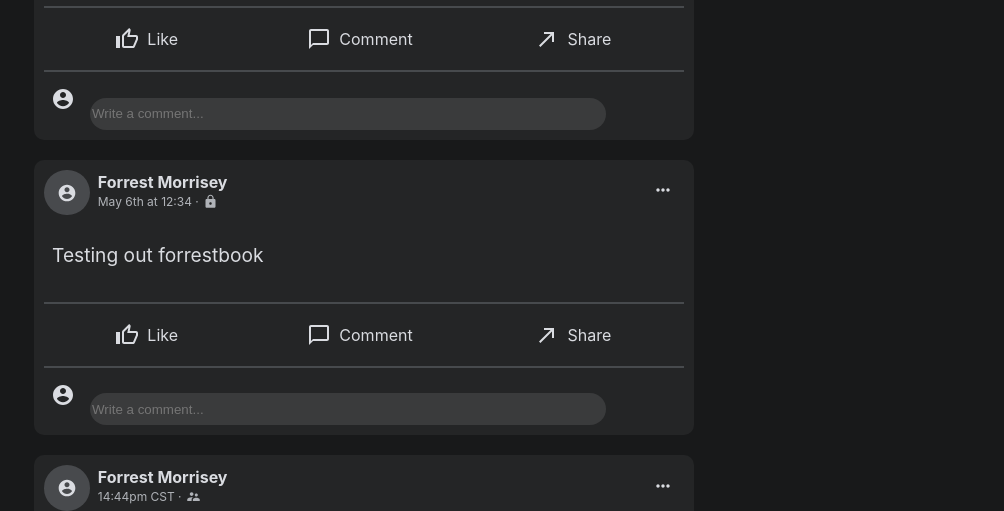
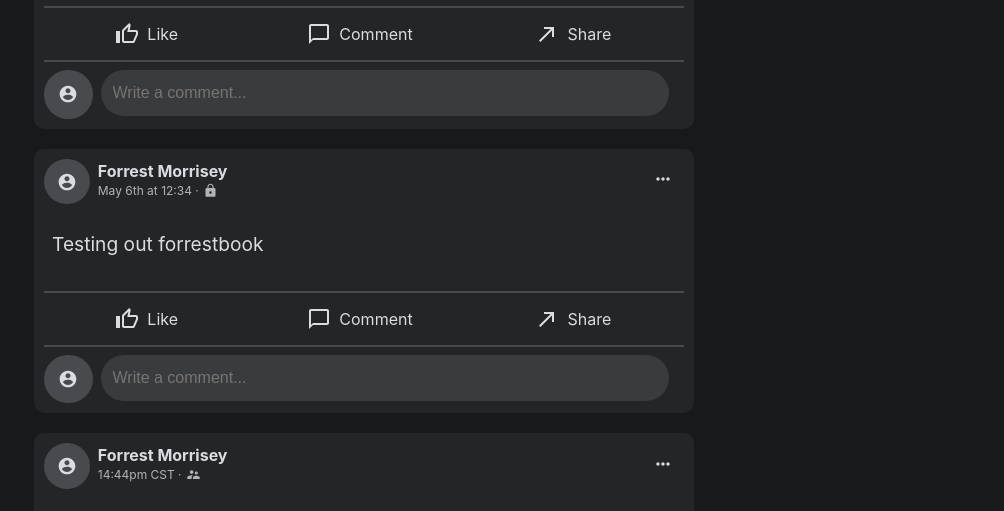
Before and after one commit to fmorrisey/FB_DropDown, a React (Create React App) app: page / in a window 1280 px wide. Shown: the part 202-713 px from the top of the page, without its empty margins (276-1280 px from the left). Built offline with nearby package versions, Linux system fonts and the light colour scheme.

Commit message:
Post style clean up and refinement

```diff
--- a/src/components/newsfeed/newsfeed.jsx
+++ b/src/components/newsfeed/newsfeed.jsx
@@ -90,12 +90,12 @@ export default function Newsfeed(props) {
           </span>
         </div>
         <hr />
-        <div>
-          <span>
-            <AccountCircleIcon className="icon-button" />
+        <div className="post-comment">
+          <span className="icon-account__small icon-left">
+            <AccountCircleIcon />
           </span>
           <input
-            className="post-comment"
+            className="post-comment__input"
             placeholder="Write a comment..."
           ></input>
         </div>
--- a/src/index.scss
+++ b/src/index.scss
@@ -169,6 +169,13 @@ hr {
       width: 20px;
       height: 20px;
     }
+
+    &__small {
+      @extend .icon-account;
+      $button-size: calc(#{$nav-size} * 0.7);
+      width: $button-size;
+      height: $button-size;
+    }
   }
 
   &-like {
@@ -301,20 +308,31 @@ hr {
     }
 
     &-comment {
-      margin-left: 0.5rem;
-      align-items: center;
-      justify-content: flex-start;
-      background-color: #3a3b3c;
-      color: $text-color;
-      border-radius: 25px;
-      border: 0px;
+      display: flex;
+      justify-content: flex-end;
 
-      width: 80%;
-      height: 30px;
+      &__input {
+        padding: 8px 12px;
+        margin-right: auto;
+
+        background-color: #3a3b3c;
+
+        font-size: 1rem;
+        color: $text-color;
+        border-radius: 25px;
+        border: 0px;
+
+        width: 85%;
+        height: 30px;
+        &:focus {
+          outline-color: transparent;
+          outline-style: none;
+        }
+      }
     }
 
     &-item {
-      height: 30px;
+      height: 20px;
       width: 100%;
       display: flex;
       align-items: center;
```
